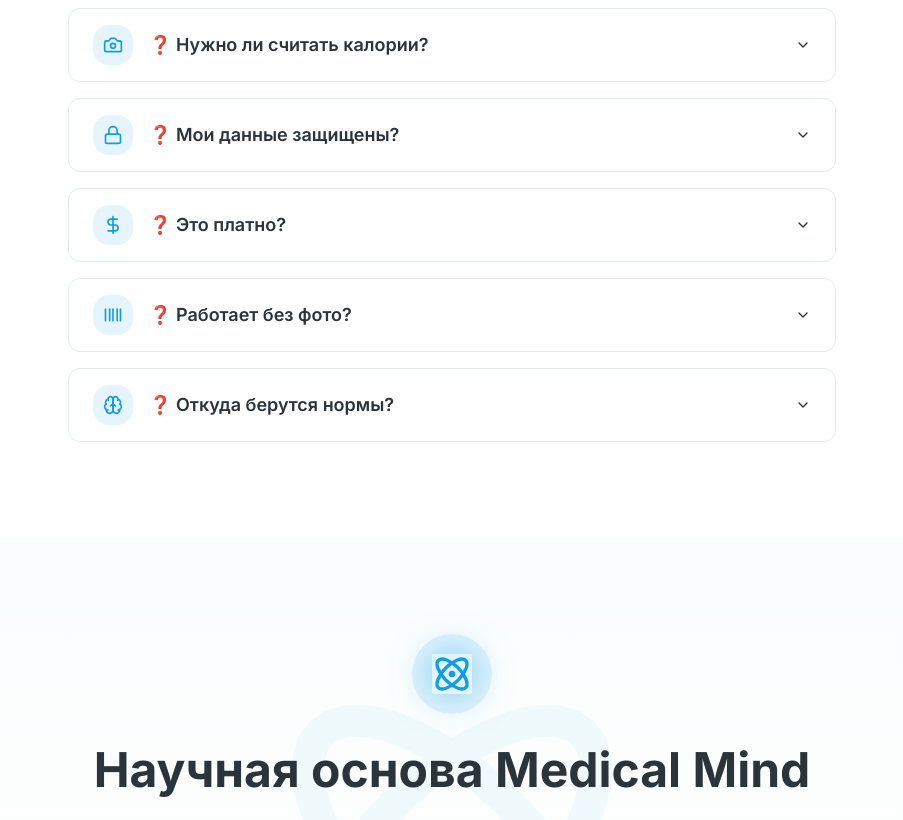
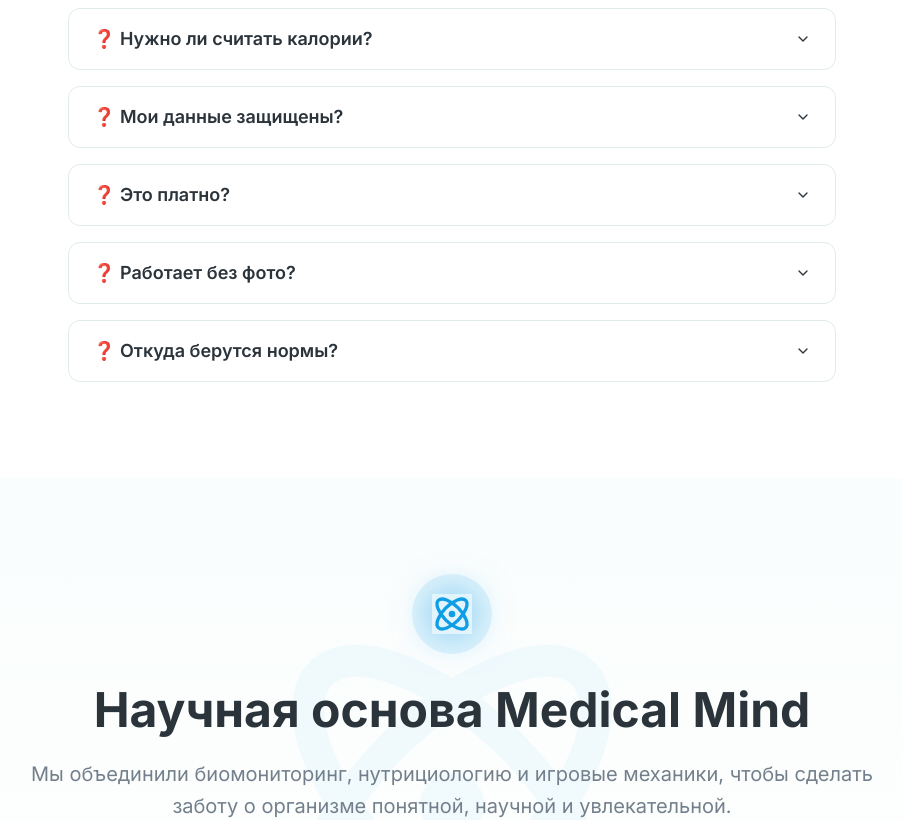
Before and after one commit to agentgpt233/energy-quest-lab, a React (Vite) app: page / in a window 1280 px wide. Shown: the part 3760-4580 px from the top of the page, without its empty margins (188-1091 px from the left). Built offline with nearby package versions, Linux system fonts and the light colour scheme; the HTML template or start-up script is replaced by a standard one.

Commit message:
Refactor: Update text and styling

```diff
--- a/src/components/FAQ.tsx
+++ b/src/components/FAQ.tsx
@@ -1,4 +1,3 @@
-import { Camera, Lock, DollarSign, Barcode, Brain } from "lucide-react";
 import {
   Accordion,
   AccordionContent,
@@ -8,28 +7,23 @@ import {
 
 const faqs = [
   {
-    icon: Camera,
-    question: "❓ Нужно ли считать калории?",
+    question: "Нужно ли считать калории?",
     answer: "💬 Нет. Мы не считаем калории — важно, какие нутриенты получает организм. Приложение помогает закрывать дефициты и поддерживать энергию дня ⚡",
   },
   {
-    icon: Lock,
-    question: "❓ Мои данные защищены?",
+    question: "Мои данные защищены?",
     answer: "💬 Да. Все данные хранятся в зашифрованном виде и не передаются третьим лицам. Приложение полностью соответствует требованиям безопасности РФ и ЕС.",
   },
   {
-    icon: DollarSign,
-    question: "❓ Это платно?",
+    question: "Это платно?",
     answer: "💬 Нет. Приложение бесплатно. Энергию можно получить за витакоины — их легко заработать в игре или купить. При активном участии ресурсов всегда хватает на всё ⚡",
   },
   {
-    icon: Barcode,
-    question: "❓ Работает без фото?",
+    question: "Работает без фото?",
     answer: "💬 Да. Можно добавлять продукты вручную или по штрих-коду — фото просто ускоряет процесс анализа.",
   },
   {
-    icon: Brain,
-    question: "❓ Откуда берутся нормы?",
+    question: "Откуда берутся нормы?",
     answer: "💬 Все нормы основаны на СанПиН РФ и международных стандартах (ВОЗ, EFSA). Рекомендации адаптируются под возраст, пол и уровень активности пользователя.",
   },
 ];
@@ -47,7 +41,6 @@ export const FAQ = () => {
         <div className="max-w-3xl mx-auto">
           <Accordion type="single" collapsible className="space-y-4">
             {faqs.map((faq, index) => {
-              const Icon = faq.icon;
               return (
                 <AccordionItem
                   key={index}
@@ -56,14 +49,13 @@ export const FAQ = () => {
                   style={{ animationDelay: `${index * 0.1}s` }}
                 >
                   <AccordionTrigger className="hover:no-underline">
-                    <div className="flex items-center gap-3 sm:gap-4 text-left">
-                      <div className="w-8 h-8 sm:w-10 sm:h-10 rounded-lg bg-primary/10 flex items-center justify-center flex-shrink-0">
-                        <Icon className="w-4 h-4 sm:w-5 sm:h-5 text-primary" />
-                      </div>
-                      <span className="text-base sm:text-lg font-semibold break-words">{faq.question}</span>
+                    <div className="flex items-center gap-3 text-left">
+                      <span className="text-base sm:text-lg font-semibold break-words">
+                        <span className="text-primary">❓</span> {faq.question}
+                      </span>
                     </div>
                   </AccordionTrigger>
-                  <AccordionContent className="text-sm sm:text-base text-muted-foreground pl-11 sm:pl-14 pt-2 break-words">
+                  <AccordionContent className="text-sm sm:text-base text-muted-foreground pl-6 pt-2 break-words">
                     {faq.answer}
                   </AccordionContent>
                 </AccordionItem>
--- a/src/components/Trust.tsx
+++ b/src/components/Trust.tsx
@@ -22,7 +22,7 @@ export const Trust = () => {
 
           <p className="text-xl text-muted-foreground mb-12 leading-relaxed">
             Мы объединили биомониторинг, нутрициологию и игровые механики,
-            чтобы сделать заботу о теле понятной, научной и увлекательной.
+            чтобы сделать заботу о организме понятной, научной и увлекательной.
           </p>
 
           <div className="grid md:grid-cols-3 gap-8 mt-12">
```
